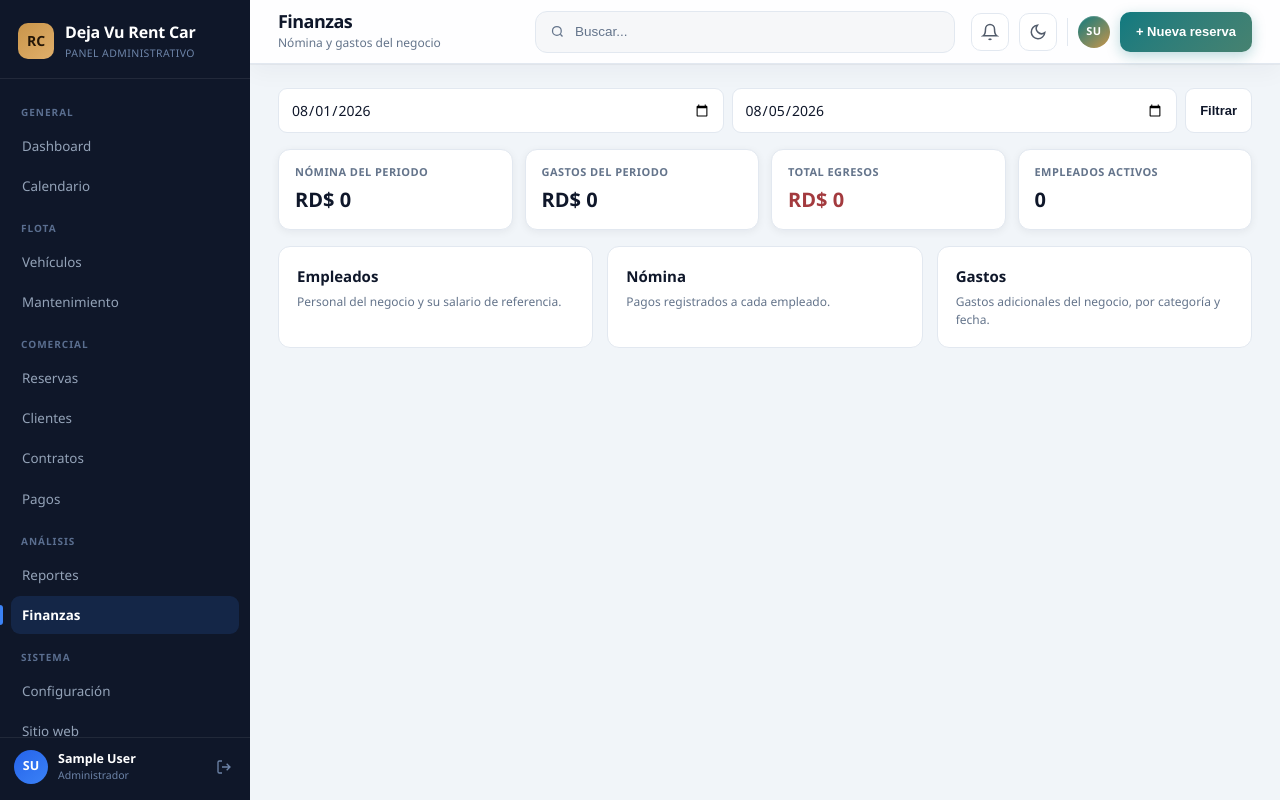
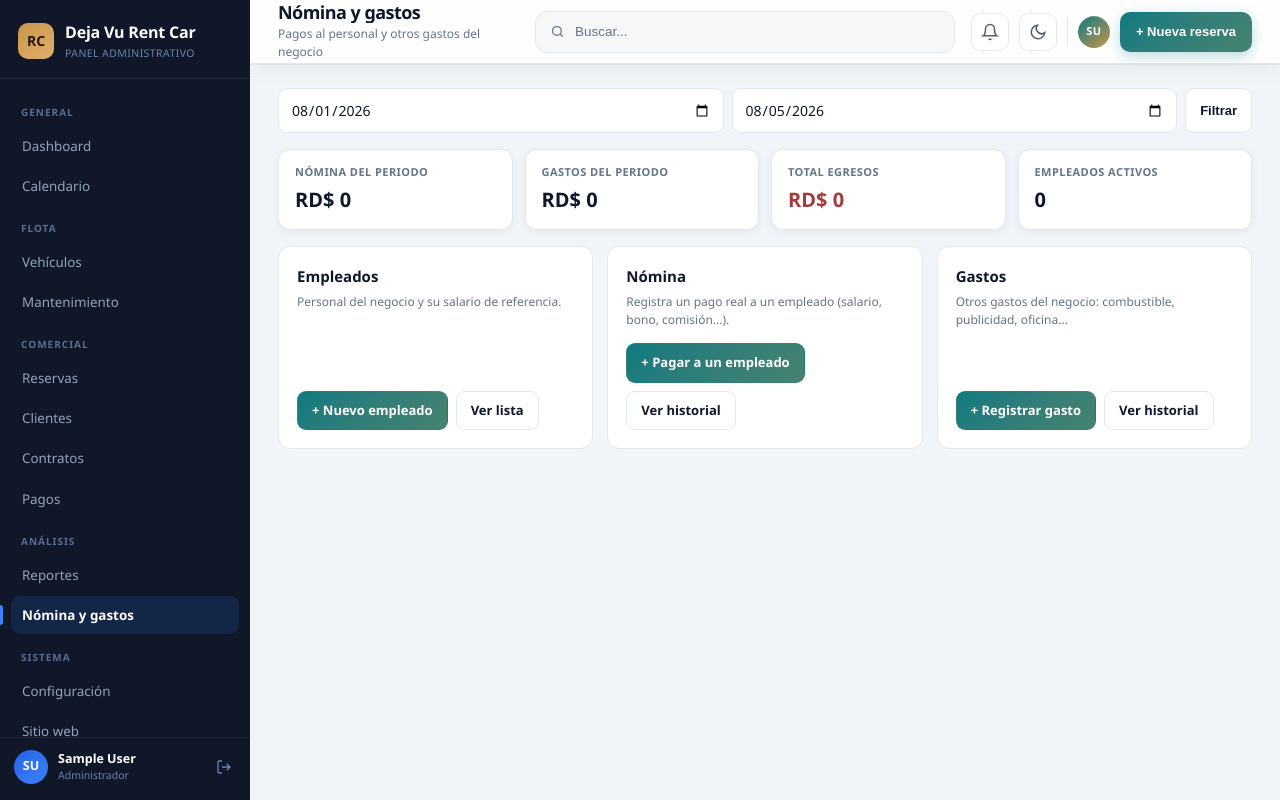
Before and after one commit to eugeniosoftware17/robertrentacar, a Django app: page /dv-rc-ops/finanzas/ in a window 1280 px wide. Run offline with Django 5.2, Linux system fonts and the light colour scheme; the visitor is signed in with stand-in values (Sample User, id 1); data that the repository does not hold is empty.

Commit message:
Simplificar Nomina y gastos y reducir clics para pagar/registrar
Renombro el modulo "Finanzas" a "Nomina y gastos" para no confundirlo
con la tarjeta "Finanzas del mes" del dashboard (esa es de pagos de
clientes, no tiene relacion). Agrego botones de accion directa en la
pantalla principal (+ Pagar a un empleado, + Registrar gasto, + Nuevo
empleado), un atajo "Pagar" en la lista de empleados que preselecciona
al empleado en el formulario de nomina, y un atajo "Registrar gasto"
desde la pagina de Rentabilidad de un vehiculo con el vehiculo
preseleccionado. "Ver pagos" de un empleado ahora muestra su historial
completo por defecto en vez de solo el mes en curso.

```diff
--- a/apps/core/models.py
+++ b/apps/core/models.py
@@ -27,7 +27,7 @@ class AccesoModulo(models.Model):
             ('modulo_reportes', 'Acceder a Reportes'),
             ('modulo_configuracion', 'Acceder a Configuración'),
             ('modulo_sitio_web', 'Acceder al Sitio web'),
-            ('modulo_finanzas', 'Acceder a Finanzas'),
+            ('modulo_finanzas', 'Acceder a Nómina y gastos'),
         ]
 
     def __str__(self):
--- a/apps/core/permisos.py
+++ b/apps/core/permisos.py
@@ -13,7 +13,7 @@ MODULOS = {
     'pagos': 'Pagos',
     'reportes': 'Reportes',
     'sitio_web': 'Sitio web',
-    'finanzas': 'Finanzas',
+    'finanzas': 'Nómina y gastos',
     'configuracion': 'Configuración',
 }
 
--- a/apps/finanzas/templates/finanzas/empleados_lista.html
+++ b/apps/finanzas/templates/finanzas/empleados_lista.html
@@ -53,6 +53,8 @@
             {% endif %}
           </td>
           <td class="mod-acciones">
+            <a href="{% url 'finanzas:nomina_crear' %}?empleado={{ empleado.pk }}" class="mod-link">Pagar</a>
+            <a href="{% url 'finanzas:nomina_lista' %}?empleado={{ empleado.pk }}" class="mod-link">Ver pagos</a>
             <a href="{% url 'finanzas:empleado_editar' empleado.pk %}" class="mod-link">Editar</a>
             <a href="{% url 'finanzas:empleado_eliminar' empleado.pk %}" class="mod-link rojo">Eliminar</a>
           </td>
--- a/apps/finanzas/templates/finanzas/index.html
+++ b/apps/finanzas/templates/finanzas/index.html
@@ -1,7 +1,7 @@
 {% extends "base.html" %}
 {% load static %}
 
-{% block title %}Finanzas{% endblock %}
+{% block title %}Nómina y gastos{% endblock %}
 
 {% block extra_css %}
 <link rel="stylesheet" href="{% static 'css/modulo.css' %}" />
@@ -36,17 +36,29 @@
 </div>
 
 <div class="mod-cards-grid">
-  <a href="{% url 'finanzas:empleados_lista' %}" class="mod-report-card">
+  <div class="mod-report-card mod-report-card-accion">
     <h3>Empleados</h3>
     <p>Personal del negocio y su salario de referencia.</p>
-  </a>
-  <a href="{% url 'finanzas:nomina_lista' %}" class="mod-report-card">
+    <div class="mod-report-card-btns">
+      <a href="{% url 'finanzas:empleado_crear' %}" class="mod-btn mod-btn-prim">+ Nuevo empleado</a>
+      <a href="{% url 'finanzas:empleados_lista' %}" class="mod-btn mod-btn-sec">Ver lista</a>
+    </div>
+  </div>
+  <div class="mod-report-card mod-report-card-accion">
     <h3>Nómina</h3>
-    <p>Pagos registrados a cada empleado.</p>
-  </a>
-  <a href="{% url 'finanzas:gastos_lista' %}" class="mod-report-card">
+    <p>Registra un pago real a un empleado (salario, bono, comisión...).</p>
+    <div class="mod-report-card-btns">
+      <a href="{% url 'finanzas:nomina_crear' %}" class="mod-btn mod-btn-prim">+ Pagar a un empleado</a>
+      <a href="{% url 'finanzas:nomina_lista' %}" class="mod-btn mod-btn-sec">Ver historial</a>
+    </div>
+  </div>
+  <div class="mod-report-card mod-report-card-accion">
     <h3>Gastos</h3>
-    <p>Gastos adicionales del negocio, por categoría y fecha.</p>
-  </a>
+    <p>Otros gastos del negocio: combustible, publicidad, oficina...</p>
+    <div class="mod-report-card-btns">
+      <a href="{% url 'finanzas:gasto_crear' %}" class="mod-btn mod-btn-prim">+ Registrar gasto</a>
+      <a href="{% url 'finanzas:gastos_lista' %}" class="mod-btn mod-btn-sec">Ver historial</a>
+    </div>
+  </div>
 </div>
 {% endblock %}
--- a/apps/finanzas/views.py
+++ b/apps/finanzas/views.py
@@ -29,8 +29,8 @@ def index(request):
     total_gastos = gastos_periodo.aggregate(t=Sum('monto'))['t'] or Decimal('0.00')
 
     return render(request, 'finanzas/index.html', {
-        'page_title': 'Finanzas',
-        'page_subtitle': 'Nómina y gastos del negocio',
+        'page_title': 'Nómina y gastos',
+        'page_subtitle': 'Pagos al personal y otros gastos del negocio',
         'desde': desde,
         'hasta': hasta,
         'total_nomina': total_nomina,
@@ -119,14 +119,22 @@ def empleado_eliminar(request, pk):
 # ——— Nómina ———
 
 def nomina_lista(request):
-    desde_default, hasta_default = _rango_mes_actual()
+    empleado_id = request.GET.get('empleado', '')
+    hasta_default = timezone.localdate().isoformat()
+    if empleado_id and 'desde' not in request.GET:
+        # Al ver los pagos de un empleado puntual mostramos su historial completo,
+        # no solo el mes en curso.
+        desde_default = ''
+    else:
+        desde_default, _ = _rango_mes_actual()
     desde = request.GET.get('desde') or desde_default
     hasta = request.GET.get('hasta') or hasta_default
-    empleado_id = request.GET.get('empleado', '')
 
-    pagos = PagoNomina.objects.select_related('empleado').filter(
-        fecha_pago__gte=desde, fecha_pago__lte=hasta,
-    )
+    pagos = PagoNomina.objects.select_related('empleado').all()
+    if desde:
+        pagos = pagos.filter(fecha_pago__gte=desde)
+    if hasta:
+        pagos = pagos.filter(fecha_pago__lte=hasta)
     if empleado_id:
         pagos = pagos.filter(empleado_id=empleado_id)
 
@@ -155,7 +163,11 @@ def nomina_crear(request):
             messages.success(request, f'Pago registrado para {pago.empleado.nombre_completo}.')
             return redirect('finanzas:nomina_lista')
     else:
-        form = PagoNominaForm(initial={'fecha_pago': timezone.localdate()})
+        initial = {'fecha_pago': timezone.localdate()}
+        empleado_id = request.GET.get('empleado')
+        if empleado_id:
+            initial['empleado'] = empleado_id
+        form = PagoNominaForm(initial=initial)
 
     return render(request, 'finanzas/nomina_formulario.html', {
         'page_title': 'Nuevo pago de nómina',
@@ -235,7 +247,11 @@ def gasto_crear(request):
             messages.success(request, 'Gasto registrado.')
             return redirect('finanzas:gastos_lista')
     else:
-        form = GastoForm(initial={'fecha': timezone.localdate()})
+        initial = {'fecha': timezone.localdate()}
+        vehiculo_id = request.GET.get('vehiculo')
+        if vehiculo_id:
+            initial['vehiculo'] = vehiculo_id
+        form = GastoForm(initial=initial)
 
     return render(request, 'finanzas/gasto_formulario.html', {
         'page_title': 'Nuevo gasto',
--- a/apps/vehiculos/templates/vehiculos/rentabilidad.html
+++ b/apps/vehiculos/templates/vehiculos/rentabilidad.html
@@ -14,6 +14,9 @@
     <input type="date" name="hasta" value="{{ hasta }}" class="mod-input" />
     <button type="submit" class="mod-btn mod-btn-sec">Filtrar</button>
   </form>
+  {% if menu_permisos.finanzas %}
+  <a href="{% url 'finanzas:gasto_crear' %}?vehiculo={{ vehiculo.pk }}" class="mod-btn mod-btn-prim">+ Registrar gasto</a>
+  {% endif %}
   <a href="{% url 'vehiculos:lista' %}" class="mod-btn mod-btn-sec">Volver</a>
 </div>
 
--- a/static/css/modulo.css
+++ b/static/css/modulo.css
@@ -97,4 +97,7 @@
 .mod-report-card:hover { border-color: var(--accent); }
 .mod-report-card h3 { font-size: 15px; margin-bottom: 6px; }
 .mod-report-card p { font-size: 12px; color: var(--text-3); }
+.mod-report-card-accion { display: flex; flex-direction: column; }
+.mod-report-card-accion p { flex: 1; margin-bottom: 14px; }
+.mod-report-card-btns { display: flex; flex-wrap: wrap; gap: 8px; }
 @media (max-width: 760px) { .mod-grid { grid-template-columns: 1fr; } .mod-buscar { flex-direction: column; } .mod-select { max-width: none; } }
--- a/templates/partials/sidebar.html
+++ b/templates/partials/sidebar.html
@@ -49,7 +49,7 @@
     <a class="nav-item" href="{% url 'reportes:index' %}">Reportes</a>
     {% endif %}
     {% if menu_permisos.finanzas %}
-    <a class="nav-item" href="{% url 'finanzas:index' %}">Finanzas</a>
+    <a class="nav-item" href="{% url 'finanzas:index' %}">Nómina y gastos</a>
     {% endif %}
     {% endif %}
 
```
Also changed, not shown: apps/core/migrations/0005_alter_accesomodulo_options_alter_accesomodulo_modulo.py (added).
